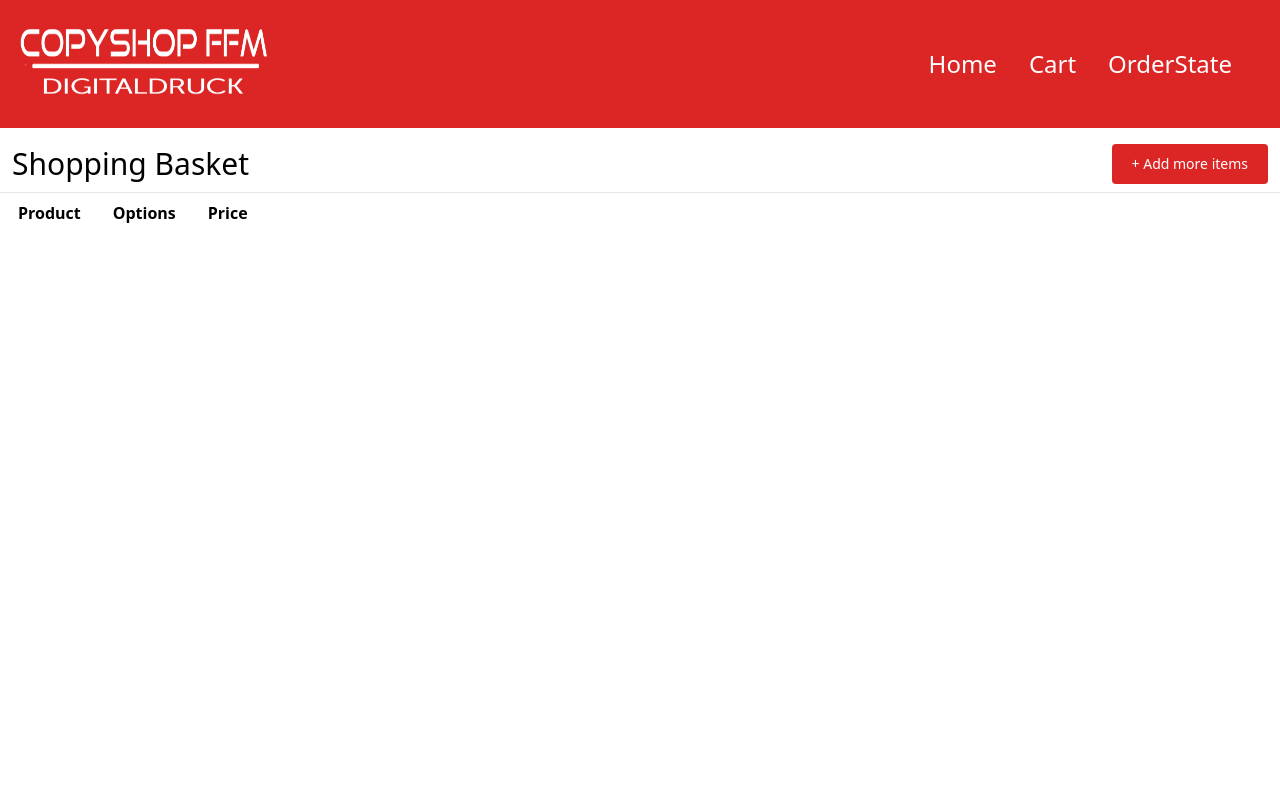
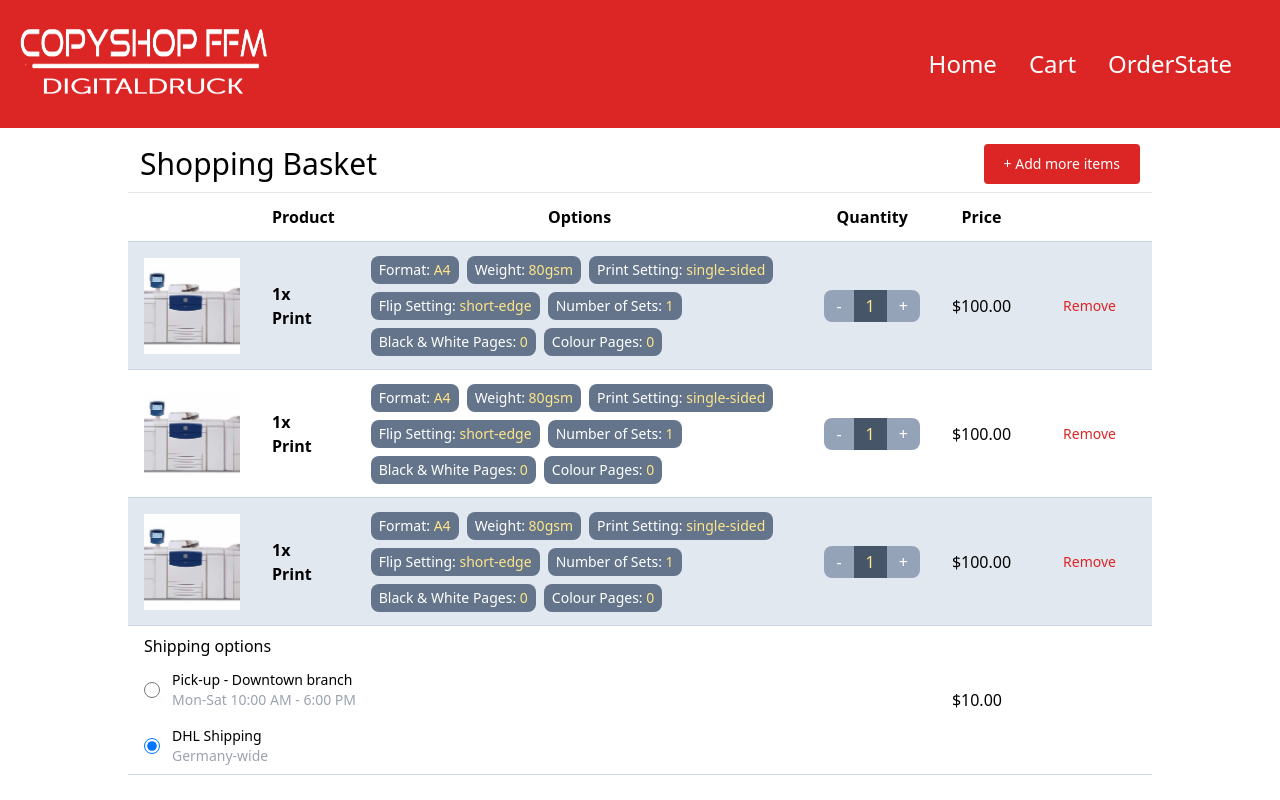
Before and after one commit to Fair-Technology/CopyshopFFM-ReactJS, a React (Vite) app: page /cart in a window 1280 px wide. Built offline with nearby package versions, Linux system fonts and the light colour scheme.

Commit message:
cop-3 adds cart-item, item quantity

```diff
--- a/package.json
+++ b/package.json
@@ -21,6 +21,7 @@
     "react": "^18.3.1",
     "react-dom": "^18.3.1",
     "react-i18next": "^14.1.2",
+    "react-icons": "^5.2.1",
     "react-redux": "^9.1.2",
     "react-router-dom": "^6.24.1",
     "tailwind-merge": "^2.4.0"
--- a/src/pages/cart.tsx
+++ b/src/pages/cart.tsx
@@ -1,6 +1,8 @@
+import { useTranslation } from "react-i18next";
+
 const CartPage = () => {
   return (
-    <div className="container mx-auto mt-4">
+    <div className="container mx-auto mt-4 w-4/5">
       <CartHeader />
       <CartItems />
       <CartActions />
@@ -27,18 +29,145 @@ const CartItems = () => {
     <div className="mb-2">
       <table className="table-auto">
         <thead>
-          <tr>
-            <th className=""></th>
-            <th className="px-4 py-2">Product</th>
-            <th className="px-4 py-2">Options</th>
-            <th className="px-4 py-2">Price</th>
-            <th className=""></th>
+          <tr className="border-b border-slate-300">
+            <th className="px-4 py-3"></th>
+            <th className="px-4 py-3">Product</th>
+            <th className="px-4 py-3">Options</th>
+            <th className="px-4 py-3">Quantity</th>
+            <th className="px-4 py-3">Price</th>
+            <th className="px-4 py-3"></th>
           </tr>
         </thead>
-        <tbody></tbody>
+        <tbody>
+          {Array.from({ length: 3 }).map((_, index) => (
+            <CartItem key={index} />
+          ))}
+          <ProductDelivery />
+        </tbody>
         <tfoot></tfoot>
       </table>
     </div>
+  );
+};
+
+const CartItem = () => {
+  return (
+    <tr className="even:bg-white odd:bg-slate-200 border-b border-slate-300">
+      <td className="px-4 py-2 size-32">
+        <img src={"src/assets/print.jpg"} alt="Product image" className="" />
+      </td>
+      <td className="px-4 py-2">
+        <p className="font-bold">1x</p>
+        <p className="font-bold"> Print </p>
+      </td>
+      <td className="px-4 py-2">
+        <ProductOptions />
+      </td>
+      <td className="px-4 py-2 text-center">
+        <ProductQuantity />
+      </td>
+      <td className="px-4 py-2">$100.00</td>
+      <td className="px-4 py-2">
+        <button className="text-red-600 hover:text-red-800 font-medium rounded text-sm px-5 py-2.5 focus:outline-none">
+          Remove
+        </button>
+      </td>
+    </tr>
+  );
+};
+
+const ProductOptions = () => {
+  const orderProps = {
+    format: "A4",
+    weight: "80gsm",
+    printSetting: "single-sided",
+    flipSetting: "short-edge",
+    numberOfSets: 1,
+    bwPages: 0,
+    colorPages: 0,
+  };
+  return (
+    <div className="flex-wrap">
+      {Object.entries(orderProps).map(([key, value]) => (
+        <Chip key={key} name={key} value={value.toString()} />
+      ))}
+    </div>
+  );
+};
+
+const Chip = ({ name, value }: { name: string; value: string }) => {
+  const { t } = useTranslation();
+  return (
+    // <div className="items-center whitespace-nowrap rounded-lg bg-gray-900/10 px-2 py-1 font-sans text-xs uppercase text-gray-900">
+    <span className="text-white bg-slate-500 px-2 m-1 rounded-lg py-1 text-sm inline-block">
+      {t(name)}: <span className=" font-medium text-amber-200"> {value} </span>
+    </span>
+    // </div>
+  );
+};
+
+const ProductQuantity = () => {
+  return (
+    <div className="flex items-center">
+      <button className="text-white bg-slate-400 hover:bg-slate-500 font-medium rounded-l-lg text-base px-3 py-1 focus:outline-none">
+        -
+      </button>
+      <span className="px-3 py-1 text-base bg-slate-600 text-amber-200 font-medium">
+        1
+      </span>
+      <button className="text-white bg-slate-400 hover:bg-slate-500 font-medium rounded-r-lg text-base px-3 py-1 focus:outline-none">
+        +
+      </button>
+    </div>
+  );
+};
+
+const ProductDelivery = () => {
+  return (
+    <tr className="even:bg-white odd:bg-slate-200 border-b border-slate-300">
+      <td colSpan={4} className="px-4 py-2">
+        <div>
+          <div className="mb-3">Shipping options</div>
+          <div className="flex items-center mb-4">
+            <input
+              id="default-radio-1"
+              type="radio"
+              value=""
+              name="default-radio"
+              className="w-4 h-4 text-blue-600 bg-gray-100 border-gray-300 focus:ring-blue-500"
+            />
+            <label
+              htmlFor="default-radio-1"
+              className="ms-2 text-sm font-base flex flex-col"
+            >
+              <span className="px-1">Pick-up - Downtown branch</span>{" "}
+              <span className="px-1 text-gray-400">
+                Mon-Sat 10:00 AM - 6:00 PM
+              </span>
+            </label>
+          </div>
+          <div className="flex items-center">
+            <input
+              checked
+              id="default-radio-2"
+              type="radio"
+              value=""
+              name="default-radio"
+              className="w-4 h-4 text-blue-600 bg-gray-100 border-gray-300 focus:ring-blue-500"
+            />
+            <label
+              htmlFor="default-radio-2"
+              className="ms-2 text-sm font-base flex flex-col"
+            >
+              <span className="px-1">DHL Shipping</span>
+              <span className="px-1 text-gray-400">Germany-wide</span>
+            </label>
+          </div>
+        </div>
+      </td>
+      <td className="px-4 py-2">$10.00</td>
+      <td className="px-4 py-2"></td>
+    </tr>
   );
 };
 
--- a/src/services/i18n/locales/en/translation.json
+++ b/src/services/i18n/locales/en/translation.json
@@ -1,3 +1,10 @@
 {
-  "orderForm": "Order Form"
+  "orderForm": "Order Form",
+  "format": "Format",
+  "weight": "Weight",
+  "printSetting": "Print Setting",
+  "flipSetting": "Flip Setting",
+  "numberOfSets": "Number of Sets",
+  "bwPages": "Black & White Pages",
+  "colorPages": "Colour Pages"
 }
```
Also changed, not shown: 1 other file (tests, documents, lock files or other folders).
